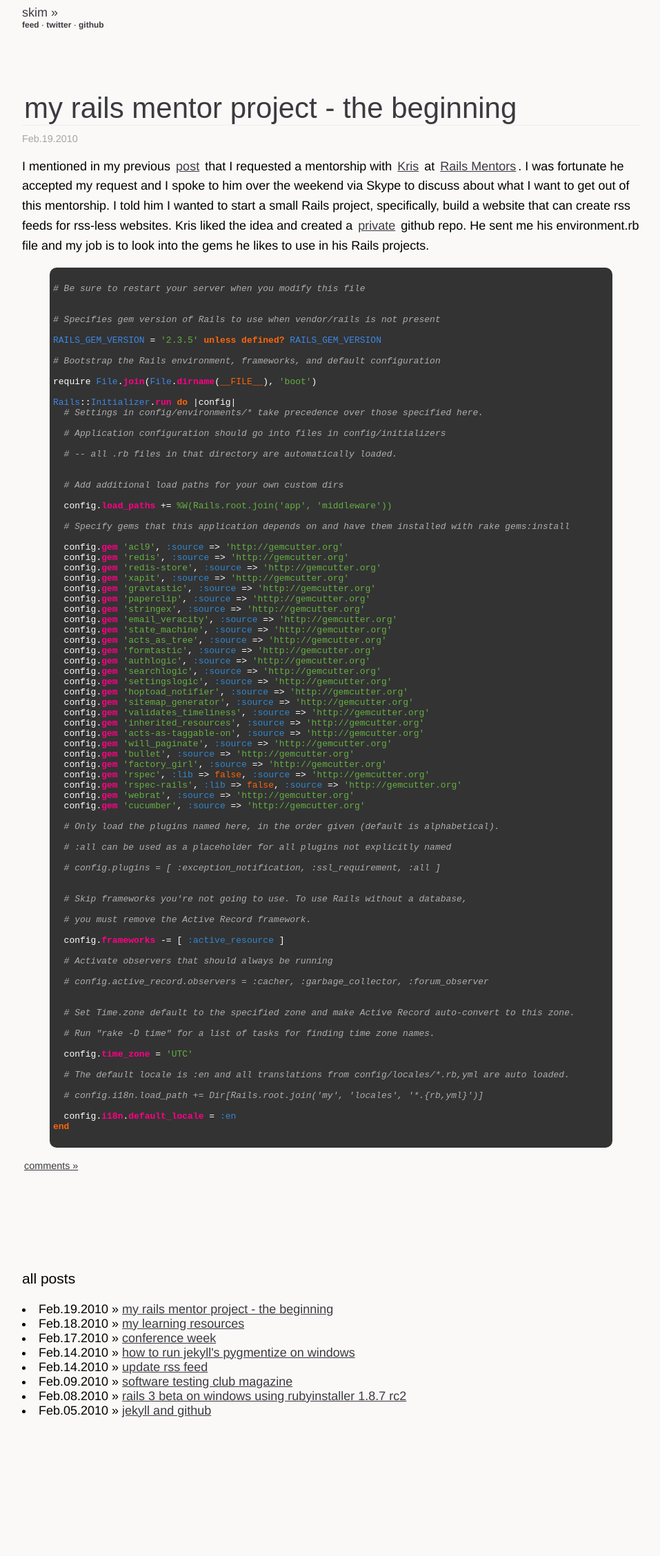
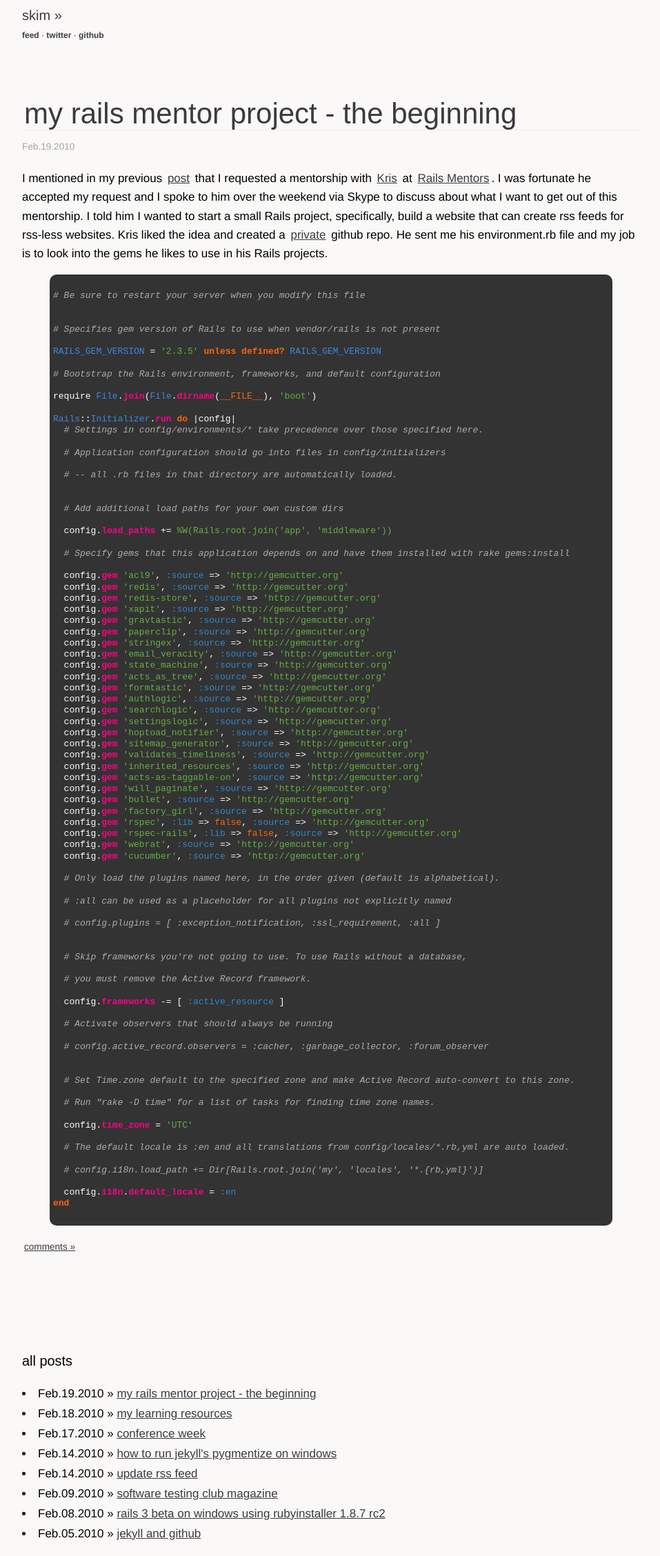
Before and after one commit to sl4m/sl4m.github.com, a Jekyll site: the page built from index.html, in a window 1280 px wide. Shown: the whole page at 69% size, without its empty margins (160-1117 px from the left). Built offline with Jekyll 4.4.1, drawn with Linux system fonts in a browser that asks for light colours; before the commit the page ends 2074 px from its top, so only the background shows below that.

Commit message:
tweaked css

```diff
--- a/css/screen.css
+++ b/css/screen.css
@@ -1,7 +1,8 @@
 body{
   background: #FAF9F8;
   font-family: Helvetica, Arial, Sans-serif;
-  font-size: 18px;
+  font-size: 17px;
+  line-height: 1.7em;
   margin: 0;
 }
 a{
@@ -41,6 +42,7 @@ h1{
   font-size: 42px;
   border-bottom: 1px solid #eee;
   margin-bottom: .25em;
+  padding-bottom: 8px;
 }
 h2{
 }
@@ -54,6 +56,7 @@ h3{
   text-decoration: none;
 }
 #header #title{
+  font-size: 20px;
   padding-top: 8px;
 }
 #header #misc{
--- a/css/syntax.css
+++ b/css/syntax.css
@@ -7,6 +7,7 @@
   -moz-border-radius: 10px;
   overflow: hidden;
   text-shadow: none;
+  line-height: 1.25em;
 }
 .hightlight code{
   float: left;
```
